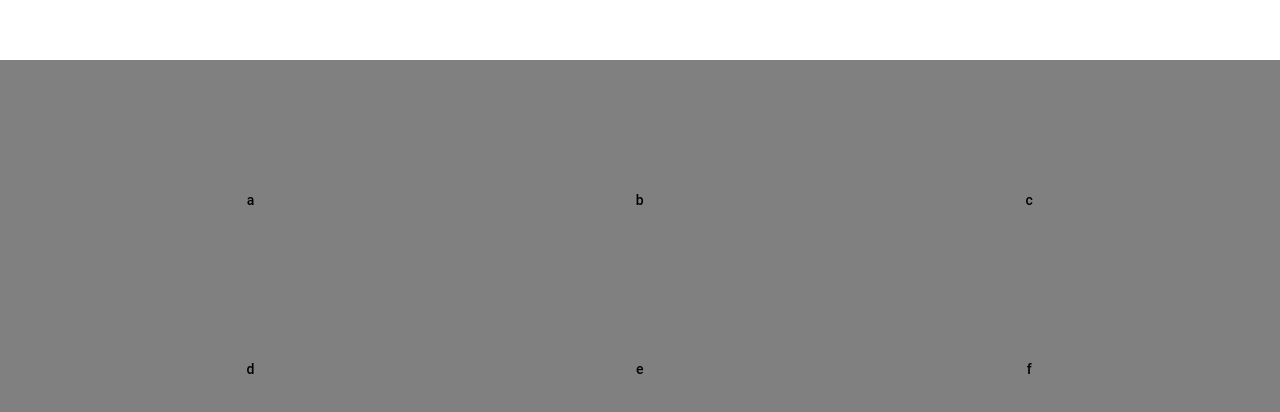
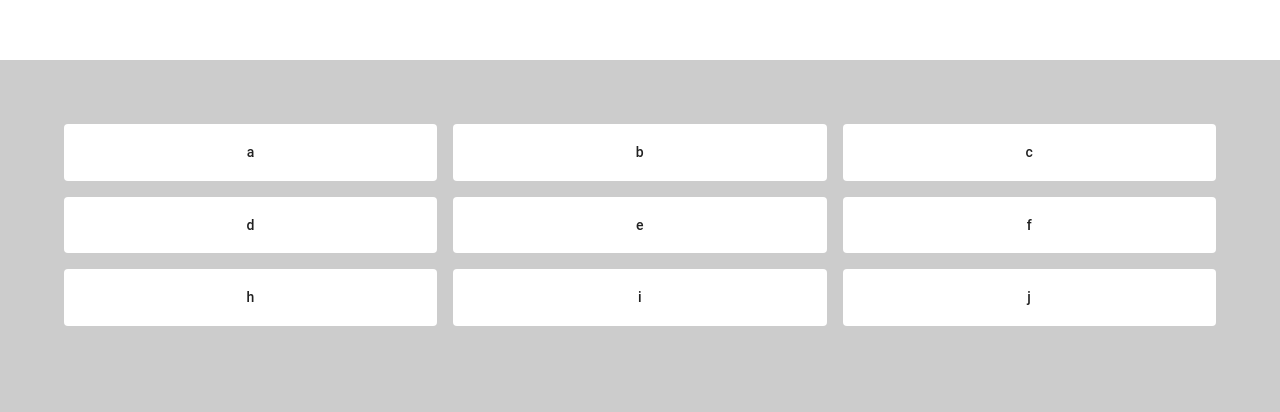
Before and after one commit to chiveslimey/MUI-NextJS-Keyboard, a Next.js app: page / in a window 1280 px wide. Shown: the part 340-752 px from the top of the page. Built offline with nearby package versions, Linux system fonts and the light colour scheme; what @mui/material-nextjs would draw is missing.

Commit message:
Restore color assignment using the Theme object

```diff
--- a/app/page.tsx
+++ b/app/page.tsx
@@ -13,8 +13,8 @@ function Keyboard(props: {
 }) {
     return (
       <Box
-       sx={/* theme => */({
-         bgcolor: 'gray', //theme.palette.lightgray,
+       sx={theme => ({
+         bgcolor: theme.palette.lightgray,
          position: 'fixed',
          height: '50vh',
          width: '100vw',
@@ -42,10 +42,10 @@ function Keyboard(props: {
                        onClick={() => props.onKeyPress(key)}
                        key={`btn-${key}-${idx}`}
                        fullWidth
-                       sx={/*theme => */({
-                         color: 'black',//theme.palette.text.primary,
-                         bgcolor: 'gray',//theme => theme.palette.invertableWhite,
-                         padding: 8,//theme => theme.spacing(2),
+                       sx={theme => ({
+                         color: theme.palette.text.primary,
+                         bgcolor: theme.palette.invertableWhite,
+                         padding: theme.spacing(2),
                          textAlign: "center",
                          textTransform: "none",
                        })}
```
